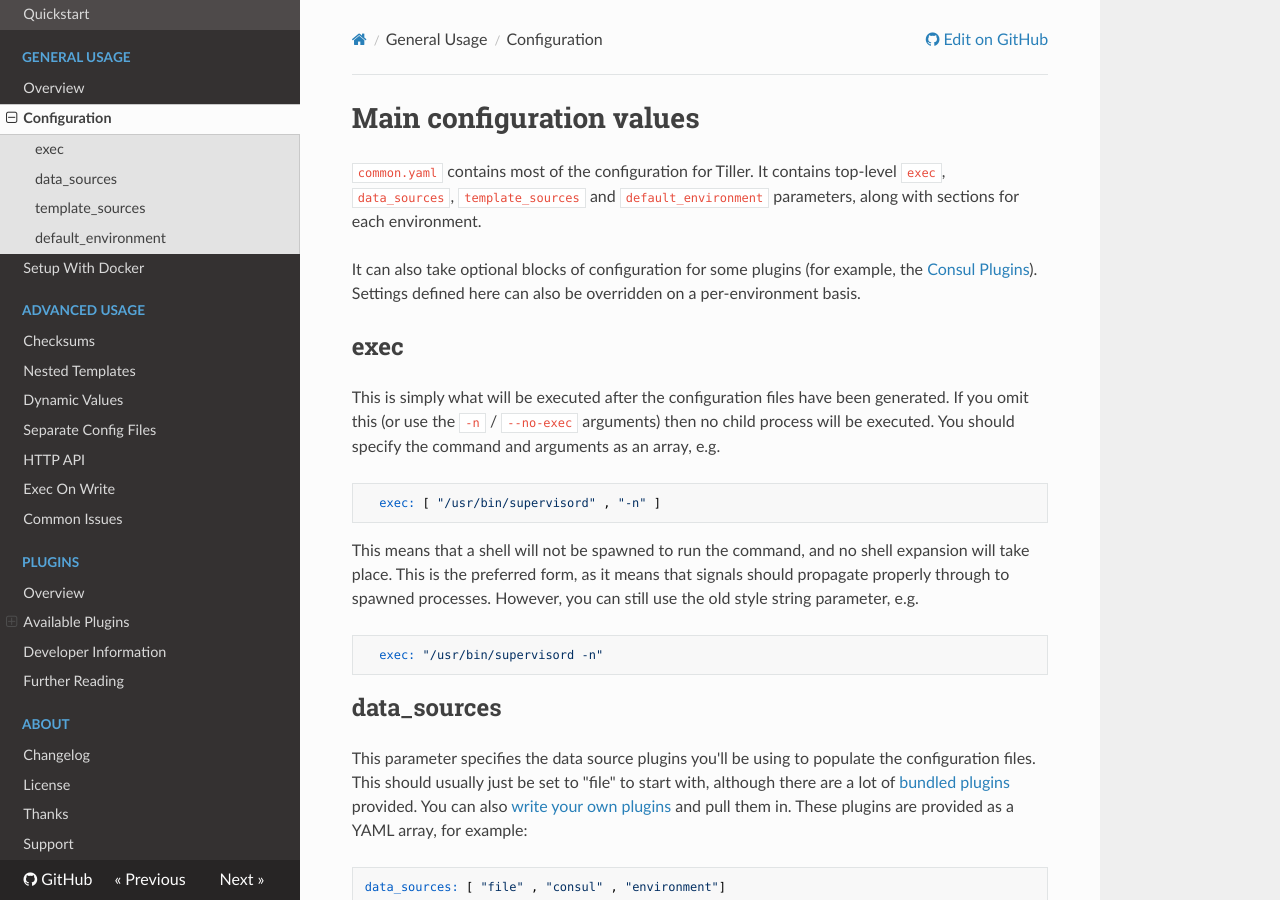
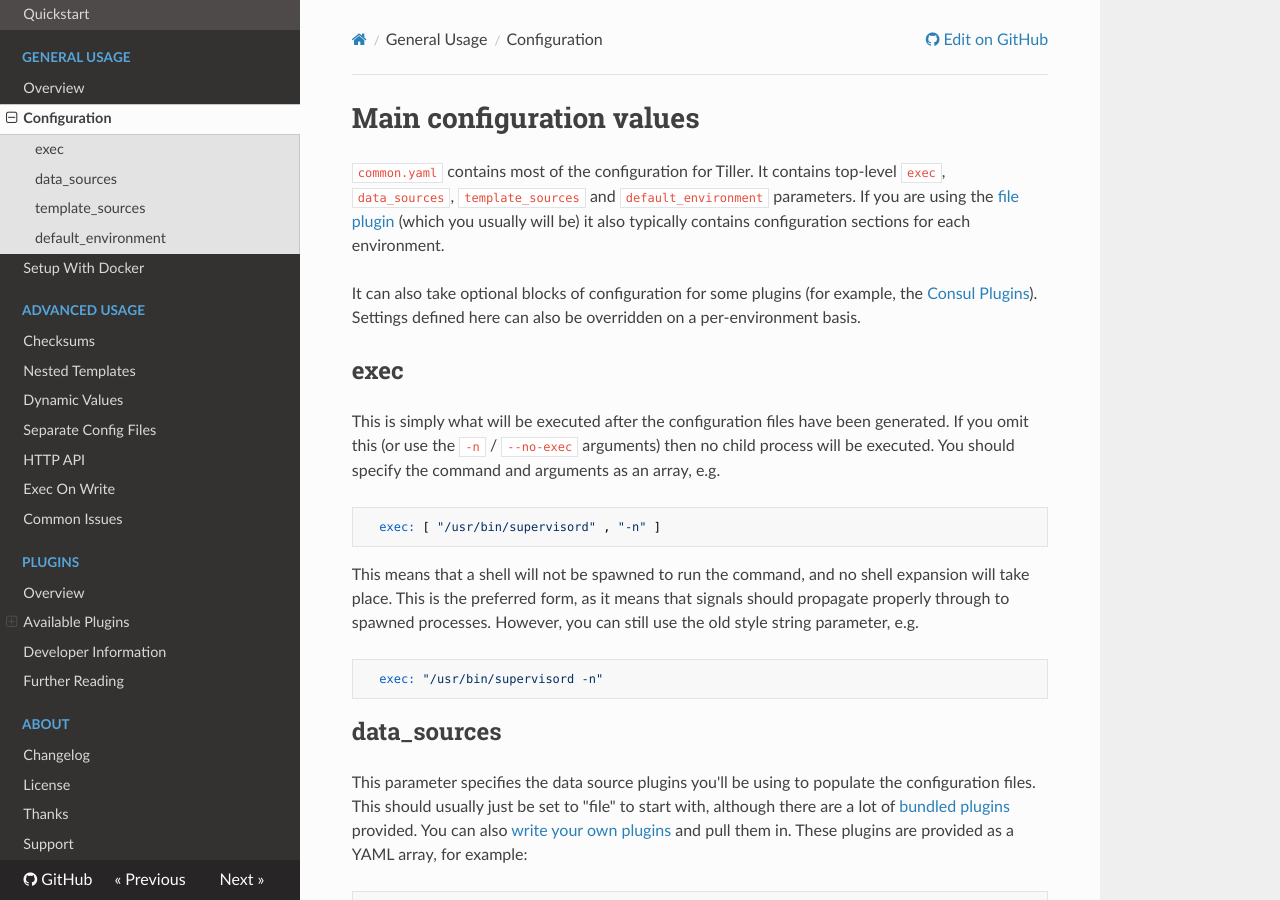
Before and after one commit to markround/tiller, an MkDocs documentation site: the page built from docs/general/configuration.md, in a window 1280 px wide and 900 px high. Built offline with MkDocs 1.6.1, drawn with Linux system fonts in a browser that asks for light colours; nearby versions of some CDN libraries; old or Windows-style settings are respelled for this version of MkDocs.

Commit message:
Minor docs update

```diff
--- a/docs/general/configuration.md
+++ b/docs/general/configuration.md
@@ -1,6 +1,6 @@
 # Main configuration values
 
-`common.yaml` contains most of the configuration for Tiller. It contains top-level `exec`, `data_sources`, `template_sources` and `default_environment` parameters, along with sections for each environment.
+`common.yaml` contains most of the configuration for Tiller. It contains top-level `exec`, `data_sources`, `template_sources` and `default_environment` parameters. If you are using the [file plugin](../plugins/file.md) (which you usually will be) it also typically contains configuration sections for each environment.
 
 It can also take optional blocks of configuration for some plugins (for example, the [Consul Plugins](../plugins/consul.md)). Settings defined here can also be overridden on a per-environment basis.
 
```
